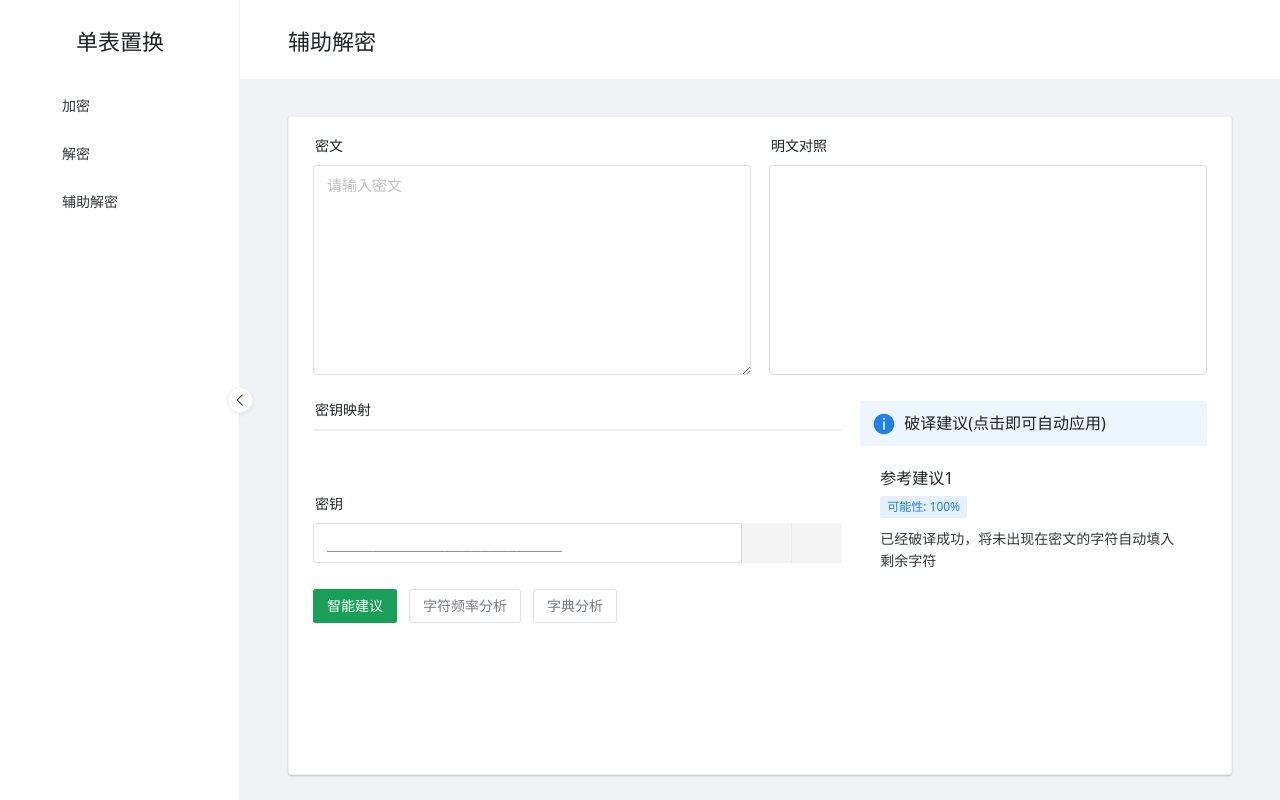
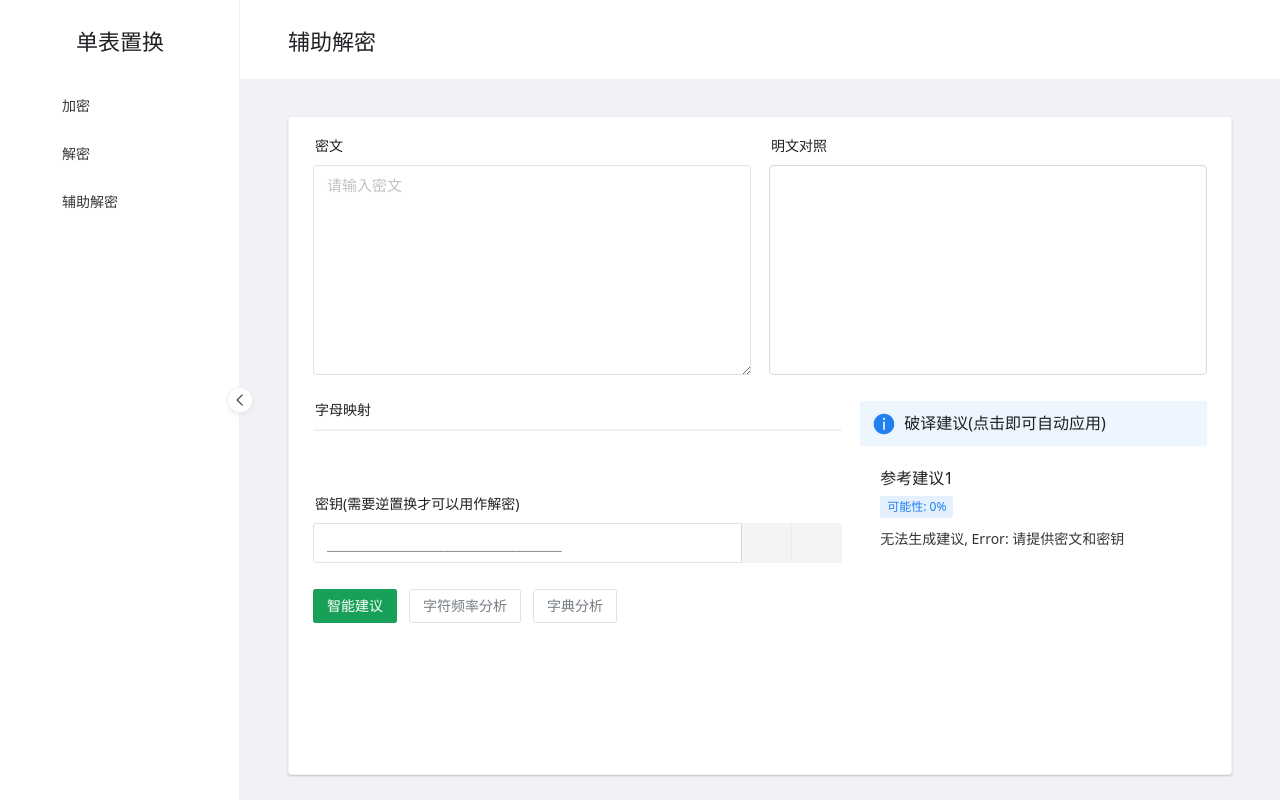
Before and after one commit to yemaster/crypto-final, a Vue app: page /assist in a window 1280 px wide. Built offline with nearby package versions, Linux system fonts and the light colour scheme; some icons are missing; a small style sheet from the web is missing.

Commit message:
ui: Analyse page change

```diff
--- a/src/views/AssistView.vue
+++ b/src/views/AssistView.vue
@@ -240,7 +240,7 @@ const suggestionMode: Record<SuggestionModeKey, {
 const nowSuggestionMode = ref<SuggestionModeKey>('intelligent');
 
 const keySuggestion = computed(() => {
-    if (!(plainText.value.includes('_')) && generatedKey.value.includes('_')) {
+    if (model.value.ciphertext.length > 0 && !(plainText.value.includes('_')) && generatedKey.value.includes('_')) {
         let newKey = generatedKey.value.split('');
         const used = Array.from({ length: 26 }, () => false);
         for (const char of newKey) {
@@ -321,7 +321,7 @@ onMounted(() => {
             </n-grid>
             <n-grid cols="5" item-responsive responsive="screen" :x-gap="18">
                 <n-grid-item span="5 m:5 l:3">
-                    <n-form-item label="密钥映射" path="key">
+                    <n-form-item label="字母映射" path="key">
                         <n-scrollbar x-scrollable>
                             <div
                                 style="white-space: nowrap; font-family: v-mono, SFMono-Regular, Menlo, Consolas, Courier, monospace;">
@@ -347,7 +347,7 @@ onMounted(() => {
                             </div>
                         </n-scrollbar>
                     </n-form-item>
-                    <n-form-item label="密钥">
+                    <n-form-item label="密钥(需要逆置换才可以用作解密)">
                         <n-input-group>
                             <n-input placeholder="自动生成的密钥" readonly :value="generatedKey"
                                 style="white-space: nowrap; font-family: v-mono, SFMono-Regular, Menlo, Consolas, Courier, monospace;" />
@@ -383,9 +383,9 @@ onMounted(() => {
                     <n-flex vertical justify="center">
                         <n-alert title="破译建议(点击即可自动应用)" type="info" :bordered="false"></n-alert>
                         <n-scrollbar style="height: 300px">
-                            <n-result status="success" title="Wow" description="已经破译完成。" size="small" v-if="!generatedKey.includes('_')"></n-result>
-                            <n-result status="info" title="Oops" description="暂时没有建议。" size="small" v-else-if="keySuggestion.length === 0"></n-result>
-                            <n-list hoverable clickable>
+                            <n-alert type="success" title="Wow" v-if="!generatedKey.includes('_')">已经破译完成。</n-alert>
+                            <n-alert type="warning" title="Oops" description="暂时没有建议。" v-else-if="keySuggestion.length === 0">暂时没有建议。</n-alert>
+                            <n-list hoverable clickable v-else>
                                 <n-list-item v-for="(s, i) in keySuggestion" @click="applySuggestion(i)">
                                     <n-thing :title="`参考建议${i + 1}`" content-style="margin-top: 10px;">
                                         <template #description>
```
